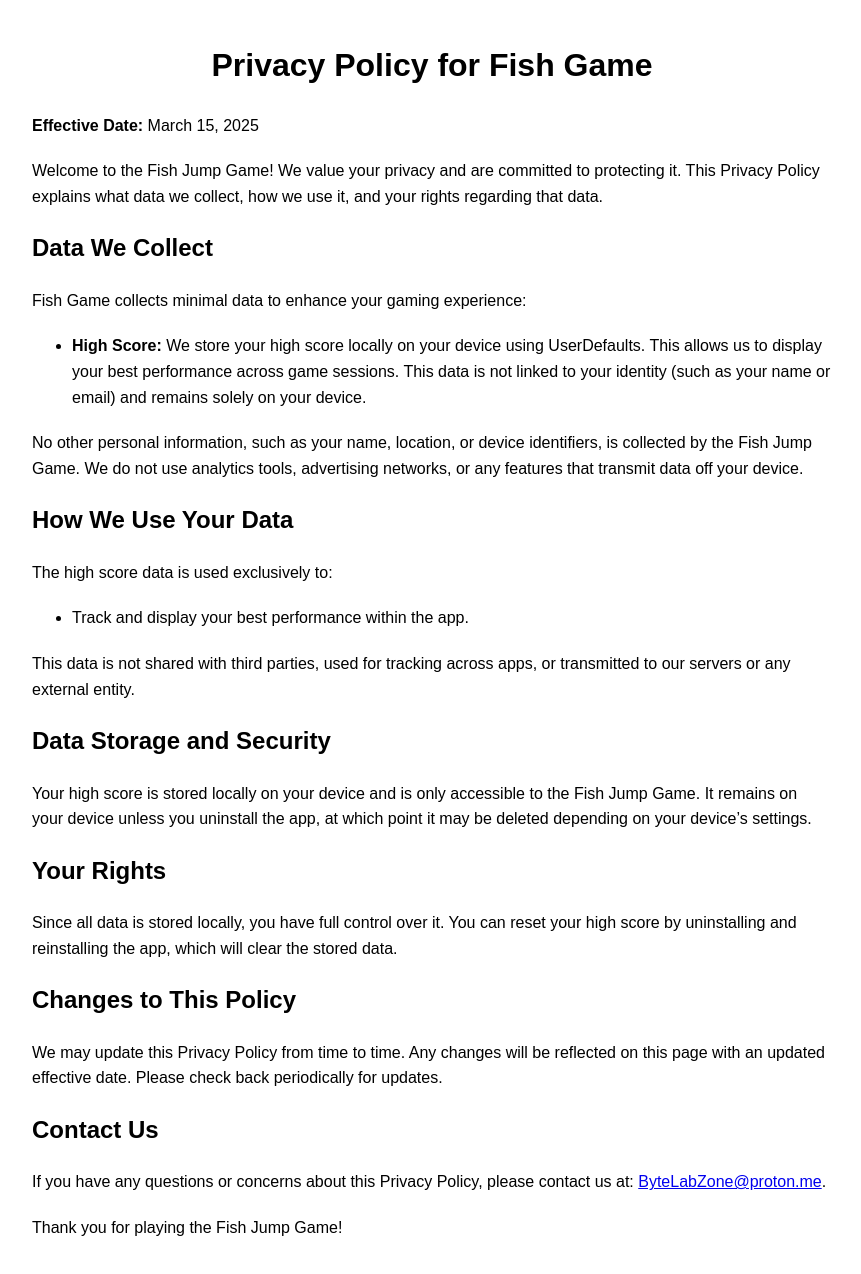
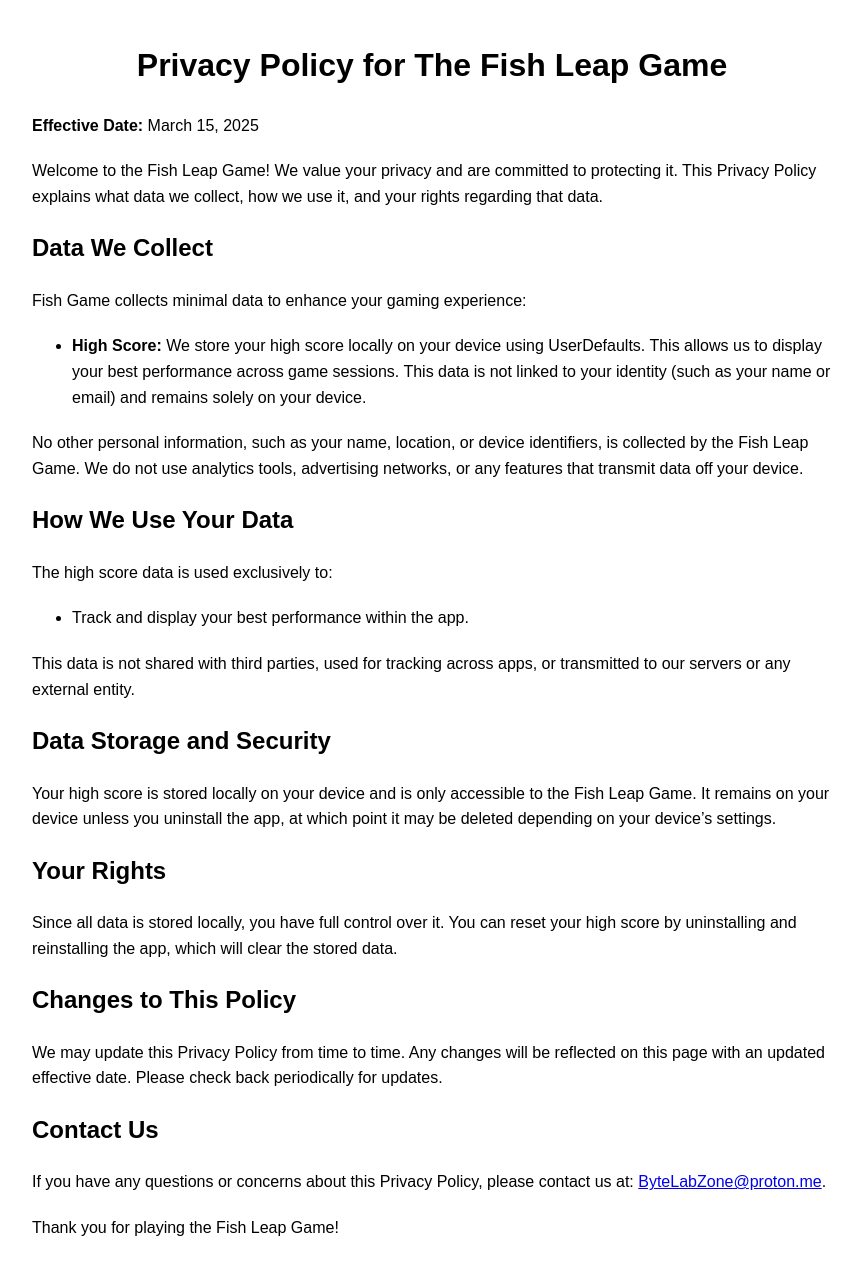
Before and after one commit to ByteLabZone/Fishjump-privacy, a plain HTML site: page index.html in a window 1280 px wide. Shown: the whole page, without its empty margins (208-1069 px from the left). Drawn offline with Linux system fonts and the light colour scheme.

Commit message:
Update index.html

```diff
--- a/index.html
+++ b/index.html
@@ -3,7 +3,7 @@
 <head>
     <meta charset="UTF-8">
     <meta name="viewport" content="width=device-width, initial-scale=1.0">
-    <title>Privacy Policy - Fish Jump Game</title>
+    <title>Privacy Policy - Fish Leap Game</title>
     <style>
         body {
             font-family: Arial, sans-serif;
@@ -22,16 +22,16 @@
     </style>
 </head>
 <body>
-    <h1>Privacy Policy for Fish Game</h1>
+    <h1>Privacy Policy for The Fish Leap Game</h1>
     <p><strong>Effective Date:</strong> March 15, 2025</p>
-    <p>Welcome to the Fish Jump Game! We value your privacy and are committed to protecting it. This Privacy Policy explains what data we collect, how we use it, and your rights regarding that data.</p>
+    <p>Welcome to the Fish Leap Game! We value your privacy and are committed to protecting it. This Privacy Policy explains what data we collect, how we use it, and your rights regarding that data.</p>
 
     <h2>Data We Collect</h2>
     <p>Fish Game collects minimal data to enhance your gaming experience:</p>
     <ul>
         <li><strong>High Score:</strong> We store your high score locally on your device using UserDefaults. This allows us to display your best performance across game sessions. This data is not linked to your identity (such as your name or email) and remains solely on your device.</li>
     </ul>
-    <p>No other personal information, such as your name, location, or device identifiers, is collected by the Fish Jump Game. We do not use analytics tools, advertising networks, or any features that transmit data off your device.</p>
+    <p>No other personal information, such as your name, location, or device identifiers, is collected by the Fish Leap Game. We do not use analytics tools, advertising networks, or any features that transmit data off your device.</p>
 
     <h2>How We Use Your Data</h2>
     <p>The high score data is used exclusively to:</p>
@@ -41,7 +41,7 @@
     <p>This data is not shared with third parties, used for tracking across apps, or transmitted to our servers or any external entity.</p>
 
     <h2>Data Storage and Security</h2>
-    <p>Your high score is stored locally on your device and is only accessible to the Fish Jump Game. It remains on your device unless you uninstall the app, at which point it may be deleted depending on your device’s settings.</p>
+    <p>Your high score is stored locally on your device and is only accessible to the Fish Leap Game. It remains on your device unless you uninstall the app, at which point it may be deleted depending on your device’s settings.</p>
 
     <h2>Your Rights</h2>
     <p>Since all data is stored locally, you have full control over it. You can reset your high score by uninstalling and reinstalling the app, which will clear the stored data.</p>
@@ -52,6 +52,6 @@
     <h2>Contact Us</h2>
     <p>If you have any questions or concerns about this Privacy Policy, please contact us at: <a href="mailto:ByteLabZone@proton.me">ByteLabZone@proton.me</a>.</p>
 
-    <p>Thank you for playing the Fish Jump Game!</p>
+    <p>Thank you for playing the Fish Leap Game!</p>
 </body>
 </html>
```
